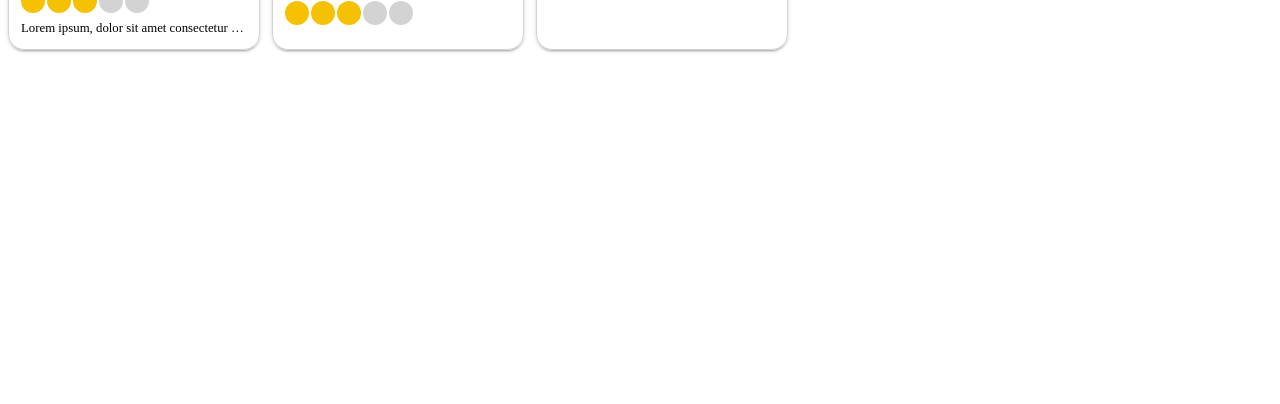
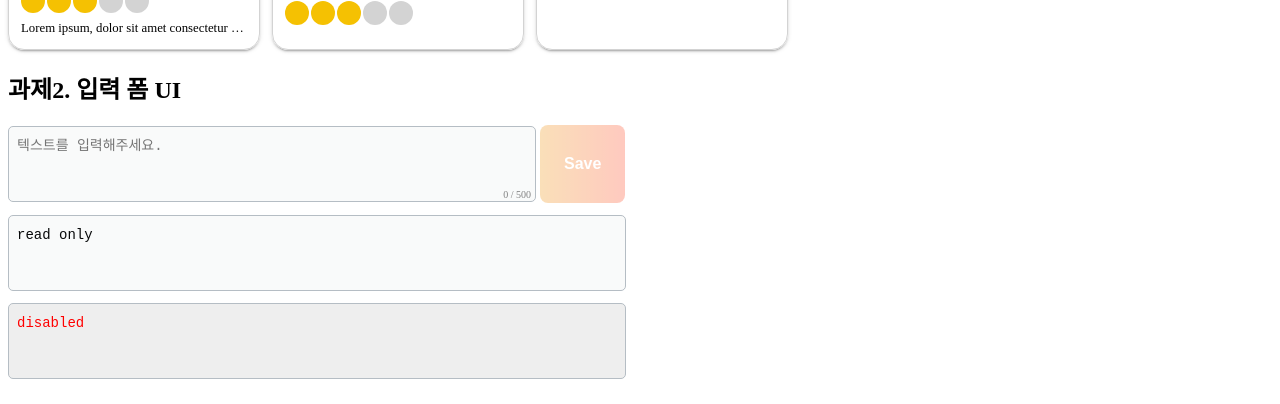
Before and after one commit to bomeekim/homework-idus, a Vue app: page / in a window 1280 px wide. Shown: the part 393-797 px from the top of the page. Built offline with nearby package versions, Linux system fonts and the light colour scheme.

Commit message:
[과제2] 입력 폼 UI 요구사항 구현

```diff
--- a/package.json
+++ b/package.json
@@ -9,7 +9,8 @@
   },
   "dependencies": {
     "core-js": "^3.6.5",
-    "vue": "^2.6.11"
+    "vue": "^2.6.11",
+    "vuex": "^3.6.2"
   },
   "devDependencies": {
     "@vue/cli-plugin-babel": "~4.5.0",
--- a/src/App.vue
+++ b/src/App.vue
@@ -2,17 +2,22 @@
   <div>
     <h2>과제1. 카드 UI</h2>
     <card-list />
+
+    <h2>과제2. 입력 폼 UI</h2>
+    <form-list />
   </div>
 </template>
 
 <script>
 import CardList from './CardList.vue';
+import FormList from './FormList.vue';
 
 export default {
   name: 'App',
 
   components: {
-    CardList
+    CardList,
+    FormList
   }
 }
 </script>
@@ -25,4 +30,8 @@ export default {
   text-align: center;
   color: #2c3e50;
 }
+
+*:focus {
+  outline: 0;
+}
 </style>
--- /dev/null
+++ b/src/FormList.vue
@@ -0,0 +1,112 @@
+<template>
+  <div class="input-list">
+    <div class="input-default-row">
+      <!-- default, typing -->
+      <input-form
+        :counter="500"
+        placeholder="텍스트를 입력해주세요."
+        @change="handleMessageChange"
+      />
+      <button
+        :disabled="disabledButton"
+        @click="handleSaveButtonClick"
+      >
+        Save
+      </button>
+    </div>
+    <!-- read only -->
+    <input-form read-only :counter="500" placeholder="read only"/>
+    <!-- disabled -->
+    <input-form disabled :counter="500" placeholder="disabled"/>
+  </div>
+</template>
+
+<script>
+import InputForm from './components/InputForm.vue'
+import { createNamespacedHelpers } from 'vuex';
+
+const { mapGetters, mapMutations } = createNamespacedHelpers('input');
+
+export default {
+  name: 'FormList',
+
+  components: { InputForm },
+
+  data: () => ({
+    currentMessage: null,
+    disabledButton: true,
+  }),
+
+  computed: {
+    ...mapGetters([
+      'isTyping',
+      'message',
+    ]),
+  },
+
+  methods: {
+    ...mapMutations([
+      'setIsTyping',
+      'setMessage',
+    ]),
+
+    /**
+     * 메시지가 변경될 떄 호출되는 함수
+     * @param message input 에 입력된 메시지
+     */
+    handleMessageChange(message) {
+      // vuex state 에 저장된 메시지와 비교한다. 같은 경우 저장버튼을 비활성화한다.
+      this.disabledButton = this.message === message;
+
+      // 현재 input 의 메시지를 currentMessage에 저장한다.
+      this.currentMessage = message;
+    },
+
+    /**
+     * 저장 버튼을 눌렀을 때 호출되는 함수
+     */
+    handleSaveButtonClick() {
+      // vuex state 에 저장된 메시지와 현재 메시지를 비교해 상태를 변이시킨다.
+      if (this.message !== this.currentMessage) {
+        this.setMessage(this.currentMessage);
+      }
+
+      // 버튼을 비활성화로 변경한다.
+      this.disabledButton = true;
+    }
+  }
+}
+</script>
+
+<style>
+.input-list {
+  display: flex;
+  flex-direction: column;
+}
+
+input {
+  margin-bottom: 8px;
+}
+
+button {
+  display: inline-block;
+  margin: 0 0 12px 4px;
+  outline: none;
+  cursor: pointer;
+  font-size: 16px;
+  line-height: 50px;
+  font-weight: 600;
+  border-radius: 8px;
+  padding: 14px 24px;
+  border: none;
+  transition: box-shadow 0.2s ease 0s, -ms-transform 0.1s ease 0s, -webkit-transform 0.1s ease 0s, transform 0.1s ease 0s;
+  background: linear-gradient(to left, #ff512f, #f09819);
+  color: #fff;
+  vertical-align: middle;
+}
+
+button:disabled {
+  opacity: 0.3;
+  cursor: not-allowed;
+}
+</style>
--- /dev/null
+++ b/src/components/InputForm.vue
@@ -0,0 +1,123 @@
+<template>
+  <div>
+    <textarea
+      :value="text"
+      :readonly="readOnly"
+      :disabled="disabled"
+      :maxlength="counter"
+      :placeholder="placeholder"
+      @input="handleInput"
+    />
+    <span v-if="!readOnly && !disabled">
+      {{ text.length }} / {{ counter }}
+    </span>
+  </div>
+</template>
+
+<script>
+export default {
+  name: 'Form',
+
+  props: {
+    readOnly: {
+      type: Boolean,
+      required: false,
+      default: false,
+    },
+
+    disabled: {
+      type: Boolean,
+      required: false,
+      default: false,
+    },
+
+    counter: {
+      type: Number,
+      required: true,
+    },
+
+    placeholder: {
+      type: String,
+      required: false,
+      default: '텍스트를 입력해주세요.',
+    }
+  },
+
+  data: () => ({
+    text: '',
+  }),
+
+  mounted() {
+    // ReadOnly, Disabled 인 경우 placeholder 를 text에 넣어준다.
+    if (this.readOnly || this.disabled) {
+      this.text = this.placeholder;
+    }
+  },
+
+  methods: {
+    /**
+     * input 이 변경될 때 마다 호출되는 함수
+     * IME가 필요한 언어들은 v-model 을 사용할 경우,
+     * 정확하게 데이터 바인딩이 되지 않으므로 다음과 같이 처리한다.
+     */
+    handleInput(e) {
+      this.text = e.target.value;
+      this.$emit('change', this.text);
+    }
+  }
+}
+</script>
+
+<style scoped>
+div {
+  position: relative;
+  display: inline-block;
+}
+
+span {
+  position: absolute;
+  bottom: 14px;
+  right: 5px;
+  font-size: 10px;
+  color: grey;
+}
+
+textarea {
+  border-radius: 5px;
+  background: rgb(249, 250, 250);
+  border: 1px solid rgb(181, 189, 196);
+  font-size: 14px;
+  height: 40px;
+  line-height: 24px;
+  padding: 7px 8px;
+  color: rgb(8, 9, 10);
+  box-shadow: none;
+  width: 510px;
+  min-height: 60px;
+  margin-bottom: 12px;
+  vertical-align: middle;
+  resize: none;
+}
+
+textarea:active,
+textarea:focus {
+  background-color: #fff;
+  border-color: #ff7b30;
+  box-shadow: 1px 1px 0 #ff7b30;
+}
+
+textarea:read-only {
+  width: 600px;
+  border-color: rgb(181, 189, 196);
+  box-shadow: none;
+}
+
+textarea:disabled {
+  background-color: #eee;
+  cursor: not-allowed;
+  width: 600px;
+  color: red;
+  border-color:  rgb(181, 189, 196);
+  box-shadow: none;
+}
+</style>
--- a/src/main.js
+++ b/src/main.js
@@ -1,8 +1,10 @@
 import Vue from 'vue'
 import App from './App.vue'
+import store from './store'
 
 Vue.config.productionTip = false
 
 new Vue({
+  store,
   render: h => h(App),
 }).$mount('#app')
--- /dev/null
+++ b/src/store/index.js
@@ -0,0 +1,11 @@
+import Vue from 'vue';
+import Vuex from 'vuex';
+import input from '../store/modules/input';
+
+Vue.use(Vuex);
+
+export default new Vuex.Store({
+  modules: {
+    input,
+  }
+})
--- /dev/null
+++ b/src/store/modules/input.js
@@ -0,0 +1,30 @@
+const state = {
+  isTyping: false,
+  message: null,
+};
+
+const getters = {
+  isTyping: (state) => state.isTyping,
+  message: (state) => state.message,
+};
+
+const actions = {
+
+};
+
+const mutations = {
+  setIsTyping: (state, isTyping) => {
+    state.isTyping = isTyping;
+  },
+  setMessage: (state, message) => {
+    state.message = message;
+  }
+};
+
+export default {
+  namespaced: true,
+  state,
+  getters,
+  actions,
+  mutations,
+}
```
Also changed, not shown: 1 other file (tests, documents, lock files or other folders).
